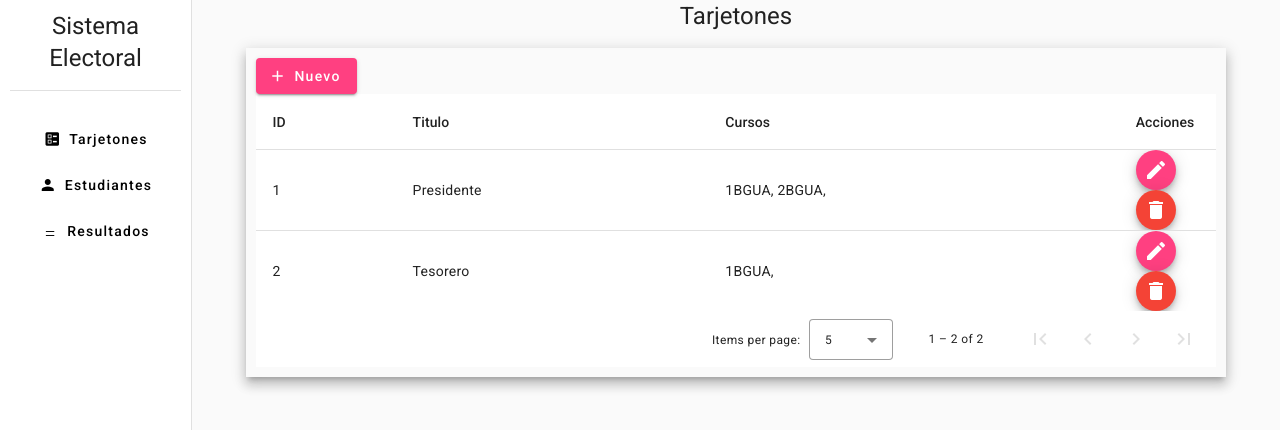
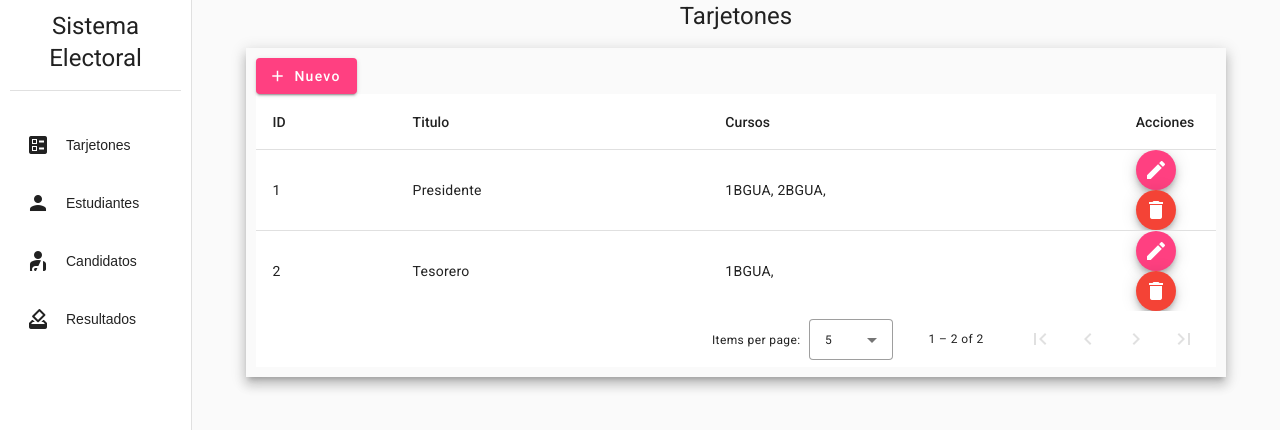
Before and after one commit to noesrichard/sistema-electoral, an Angular app: page /tarjetones in a window 1280 px wide. Shown: the top 430 px of the page. Built offline with nearby package versions, Linux system fonts and the light colour scheme; data requests are answered from the project's data file.

Commit message:
Menu candidatos

```diff
--- a/src/app/app.component.css
+++ b/src/app/app.component.css
@@ -1,6 +1,7 @@
 * {
   box-sizing: border-box;
 }
+
 .example-container {
   width: 100vw;
   height: 100vh;
--- a/src/app/app.component.html
+++ b/src/app/app.component.html
@@ -8,15 +8,30 @@
     </div>
     <mat-divider></mat-divider>
     <div class="buttons">
-      <button routerLink="tarjetones" mat-button>
+      <button routerLink="tarjetones" mat-menu-item>
         Tarjetones <mat-icon>ballot</mat-icon>
       </button>
-      <button routerLink="estudiantes" mat-button>
+      <button routerLink="estudiantes" mat-menu-item>
         Estudiantes <mat-icon>person</mat-icon>
       </button>
-      <button routerLink="resultados" mat-button>
-        Resultados <mat-icon>=</mat-icon>
+
+      <button mat-menu-item [matMenuTriggerFor]="candidatosMenu">
+        Candidatos
+        <mat-icon>personal_injury</mat-icon>
       </button>
+      <button routerLink="resultados" mat-menu-item>
+        Resultados <mat-icon>how_to_vote</mat-icon>
+      </button>
+
+      <mat-menu #candidatosMenu>
+        <button
+          mat-menu-item
+          [routerLink]="'candidatos/' + tarjeton.id"
+          *ngFor="let tarjeton of tarjetones"
+        >
+          {{ tarjeton.title }} <mat-icon>ballot</mat-icon>
+        </button>
+      </mat-menu>
     </div>
   </mat-drawer>
   <mat-drawer-content>
--- a/src/app/app.component.ts
+++ b/src/app/app.component.ts
@@ -1,14 +1,26 @@
-import { Component, Input } from '@angular/core';
+import { Component, Input, OnInit } from '@angular/core';
 import { Estudiante } from 'src/app/entities/estudiante';
-import { TARJETONCOLUMNS, TARJETONES } from 'src/app/entities/tarjeton';
+import { Tarjeton, TARJETONCOLUMNS, TARJETONES } from 'src/app/entities/tarjeton';
 import { Column } from './components/table/table.component';
+import { Candidato } from './entities/candidato';
+import { CandidatoService } from './services/candidato.service';
+import { TarjetonService } from './services/tarjeton.service';
 
 @Component({
   selector: 'app-root',
   templateUrl: './app.component.html',
   styleUrls: ['./app.component.css'],
 })
-export class AppComponent {
-  title = 'sistema-electoral';
+export class AppComponent implements OnInit {
 
+  tarjetones: Tarjeton[] = [];
+  constructor(private tarjetonService: TarjetonService){}
+
+  ngOnInit(): void {
+    this.tarjetonService.getAll().subscribe({
+      next: (response: Tarjeton[]) => {
+        this.tarjetones = response;
+      }
+    })
+  }
 }
--- a/src/app/app.module.ts
+++ b/src/app/app.module.ts
@@ -35,6 +35,7 @@ import { MatDividerModule } from '@angular/material/divider';
 import { MultiSelectComponent } from './components/multi-select/multi-select.component';
 import { MatSelectModule } from '@angular/material/select';
 import { ResultadosViewComponent } from './views/resultados-view/resultados-view.component';
+import { MatMenuModule } from '@angular/material/menu';
 
 @NgModule({
   declarations: [
@@ -76,6 +77,7 @@ import { ResultadosViewComponent } from './views/resultados-view/resultados-view
     MatSidenavModule,
     MatDividerModule,
     MatSelectModule,
+    MatMenuModule,
   ],
   providers: [],
   bootstrap: [AppComponent],
--- a/src/data/db.json
+++ b/src/data/db.json
@@ -18,16 +18,6 @@
       "sede": "HUACHIPATA",
       "jornada": "VESPERTINA",
       "email": "alviemmo13715195@estudiantes.edu.ec"
-    },
-    {
-      "id": 2,
-      "cursoId": 1,
-      "curso": null,
-      "cedula": "asfd",
-      "nombre": "asdf",
-      "sede": "asdf",
-      "jornada": "asdf",
-      "email": "asfd"
     }
   ],
   "tarjetones": [
```
